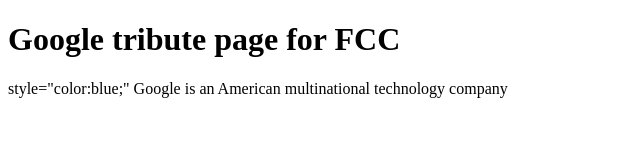
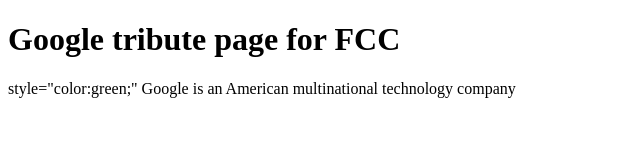
Before and after one commit to Carolinycaa/primeiro, a plain HTML site: page index.html in a window 1280 px wide. Shown: the full height of the page, 0-640 px from the left. Drawn offline with Linux system fonts and the light colour scheme.

Commit message:
changed color green

```diff
--- a/index.html
+++ b/index.html
@@ -8,7 +8,7 @@
 </head>
 <body>
 <h1> Google tribute page for FCC </h1>
-    <p> style="color:blue;" Google is an American multinational technology company  </p> <a href="https://www.google.com/"></a>
+    <p> style="color:green;" Google is an American multinational technology company  </p> <a href="https://www.google.com/"></a>
 
 
 </body>
```
